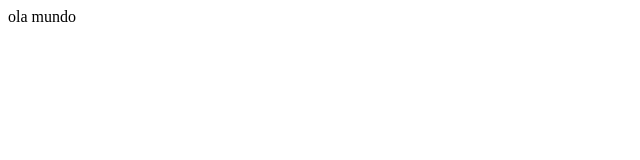
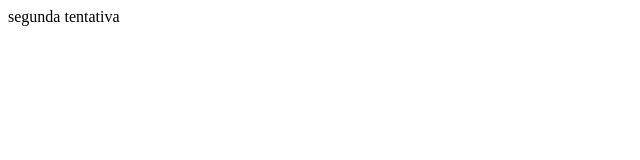
Before and after one commit to fabriciocastrosoares/distribuidora, a plain HTML site: page index.html in a window 1280 px wide. Shown: the full height of the page, 0-640 px from the left. Drawn offline with Linux system fonts and the light colour scheme.

Commit message:
agora é realmente meu primeiro commit

```diff
--- a/index.html
+++ b/index.html
@@ -1 +1 @@
-<div>ola mundo</div>
+<div>segunda tentativa</div>
```
